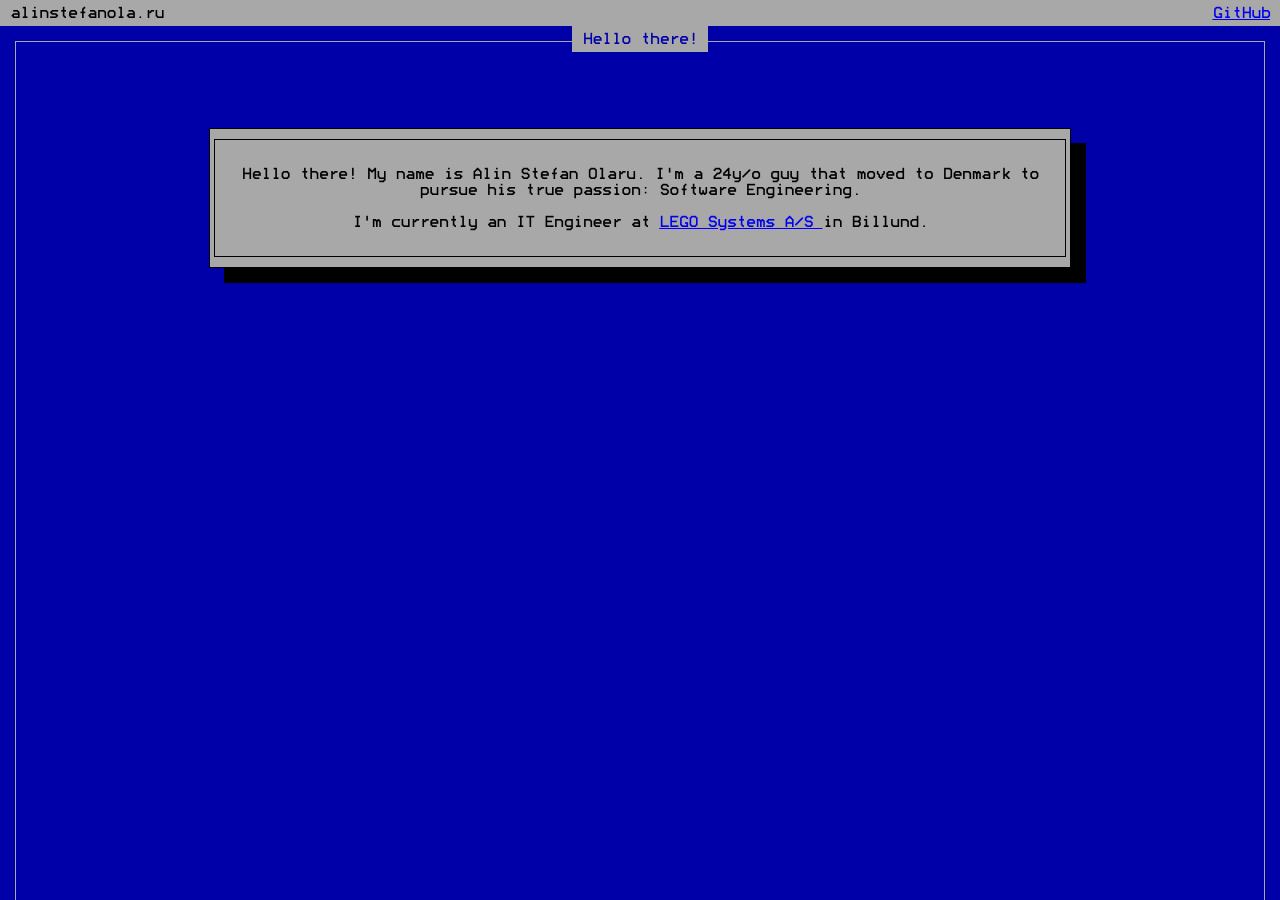
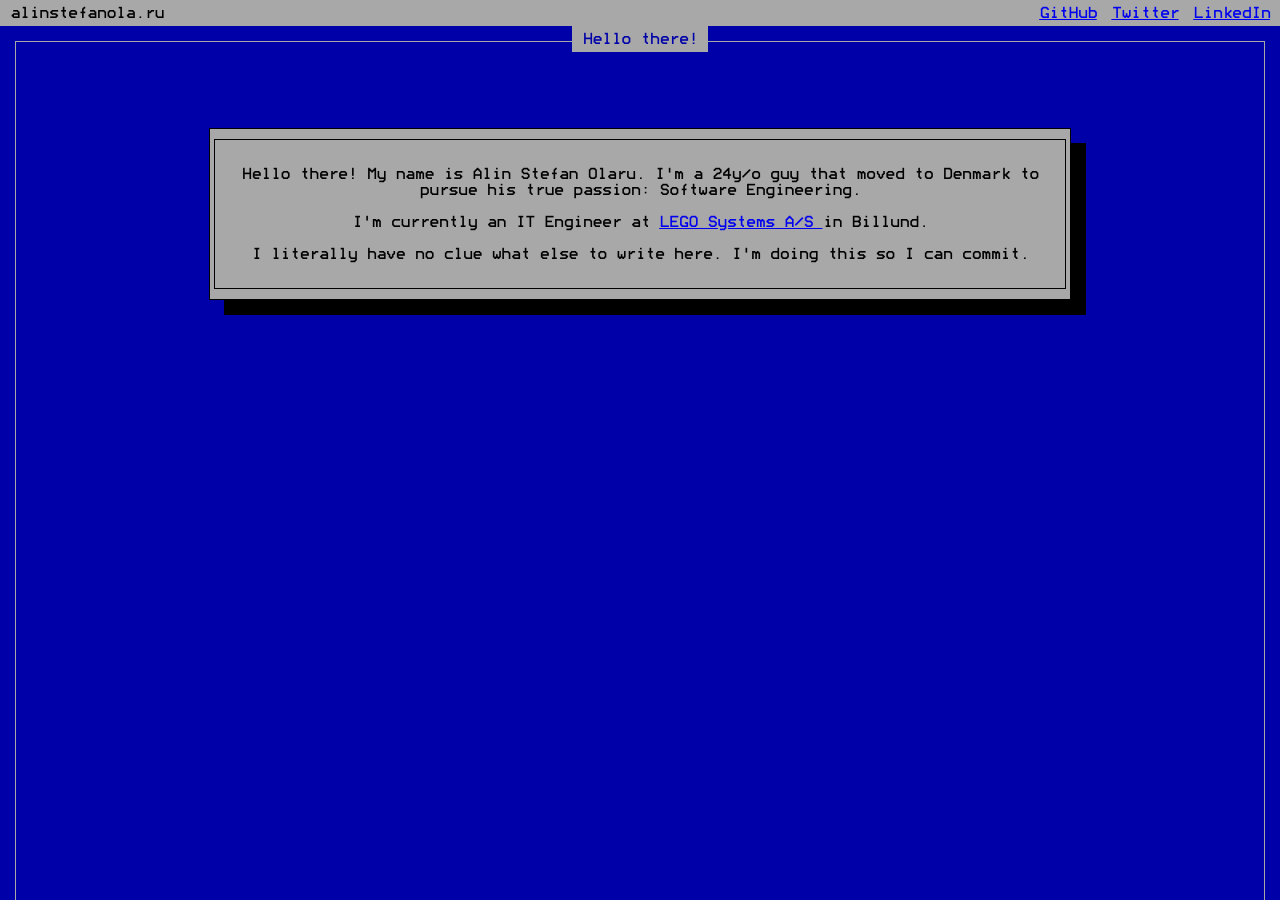
Before and after one commit to xShteff/alinstefanola.ru, a Jekyll site: the page index.html, which Jekyll copies as it is, in a window 1280 px wide. Built offline with Jekyll 4.4.1, drawn with Linux system fonts in a browser that asks for light colours.

Commit message:
Added more links

```diff
--- a/index.html
+++ b/index.html
@@ -13,7 +13,9 @@
         alinstefanola.ru
       </div>
       <div class="links">
-        <a href="https://github.com/alstol">GitHub</a>
+        <a href="https://github.com/alstol" target="_blank">GitHub</a>
+        <a href="https://twitter.com/xshteff" target="_blank">Twitter</a>
+        <a href="https://www.linkedin.com/in/alinstefanolaru/" target="_blank">LinkedIn</a>
       </div>
     </header>
     <div class="border-container">
@@ -32,6 +34,10 @@
             <a href="http://lego.com/"> LEGO Systems A/S </a>
             in Billund.
           </p>
+          <p>
+            I literally have no clue what else to write here. I'm doing this so
+            I can commit.
+          </p>
         </div>
       </div>
     </div>
--- a/style.css
+++ b/style.css
@@ -29,7 +29,9 @@
     float:left;
     display: contents;
 }
-
+.links a {
+    margin-left: 5px;
+}
 header .links {
     float:right;
 }
```
